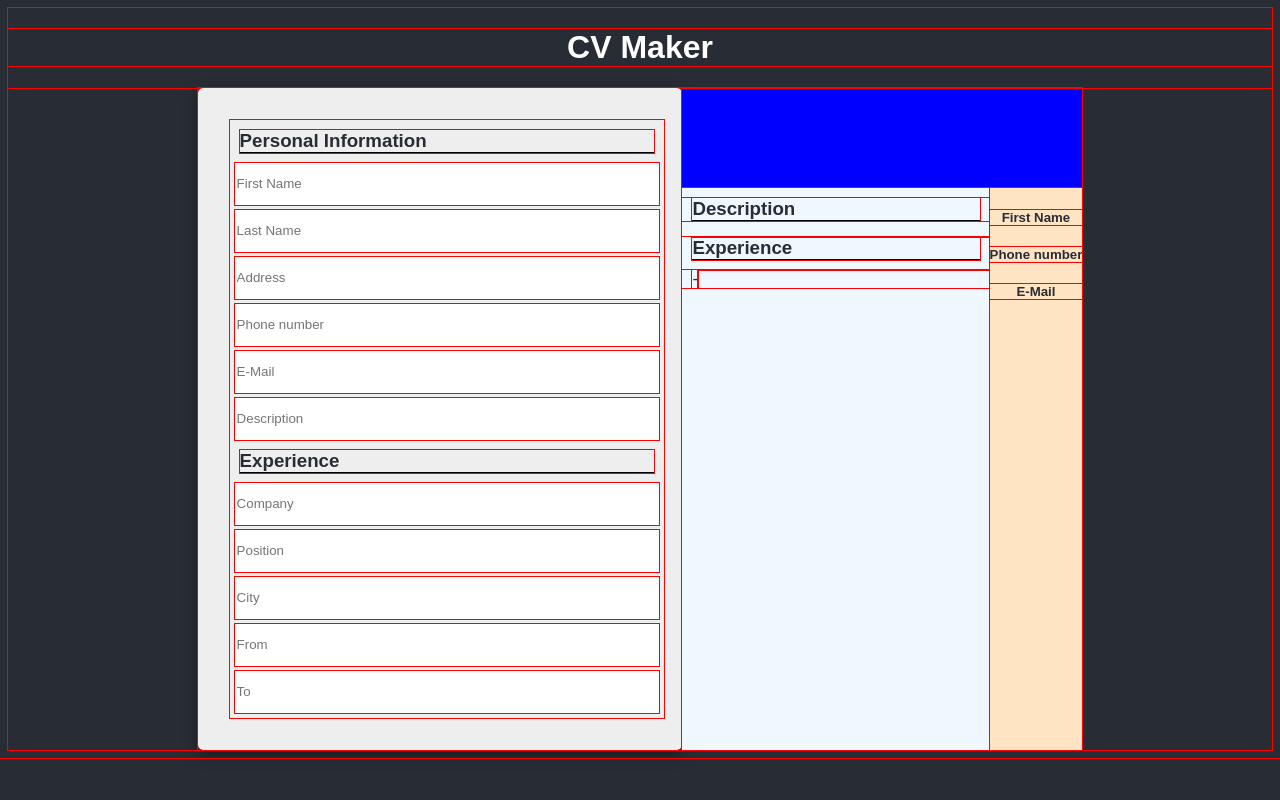
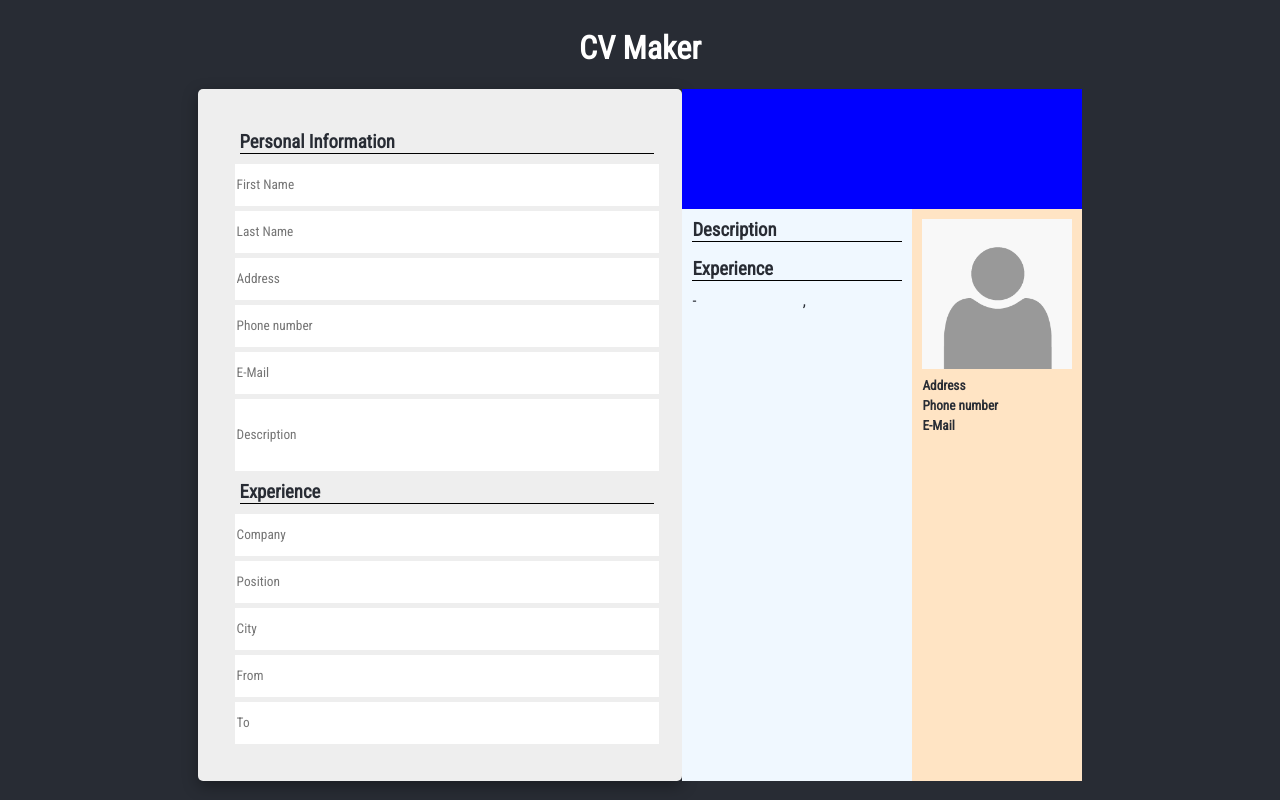
Before and after one commit to fufako/cv-react-app, a React (Create React App) app: page / in a window 1280 px wide. Built offline with nearby package versions, Linux system fonts and the light colour scheme.

Commit message:
Add avatar placeholder, add font

```diff
--- a/src/App.css
+++ b/src/App.css
@@ -1,14 +1,14 @@
-* {
-  outline: 1px solid red;
-}
+@import url("https://fonts.googleapis.com/css2?family=Roboto+Condensed&display=swap");
 body {
   background-color: #282c34;
   color: white;
   font-family: Arial;
   text-align: center;
+  font-family: "Roboto Condensed", sans-serif;
 }
 h1 {
   text-align: center;
+  font-family: "Roboto Condensed", sans-serif;
 }
 .main {
   display: flex;
@@ -52,6 +52,11 @@ h1 {
   min-width: 420px;
   border: 0;
   margin: 5px;
+  font-family: "Roboto Condensed", sans-serif;
+}
+#description-input {
+  height: 70px !important;
+  word-break: break-all;
 }
 
 h3 {
@@ -63,6 +68,18 @@ h3 {
 .preview-header {
   background-color: blue;
   min-height: 100px;
+  display: flex;
+  flex-direction: column;
+  text-align: left;
+  padding: 10px;
+}
+.preview-header-top {
+  flex: 1;
+  font-size: 2rem;
+}
+.preview-header-bottom {
+  flex: 1;
+  font-size: 1.5rem;
 }
 .sidebars-container {
   display: flex;
@@ -74,10 +91,12 @@ h3 {
 }
 #sidebar-right {
   background-color: bisque;
-  height: 100%;
+  padding: 10px;
+  text-align: left;
 }
 .experience-info-container {
   display: flex;
+  align-items: center;
 }
 .company-info {
   flex: 1;
@@ -87,6 +106,7 @@ h3 {
 }
 #description {
   text-align: left;
+  word-break: break-all;
 }
 #description p {
   margin-left: 10px;
@@ -94,3 +114,9 @@ h3 {
 .dates {
   margin-left: 10px;
 }
+img {
+  width: 150px;
+}
+h5 {
+  margin: 5px 0;
+}
--- a/src/components/Personal.js
+++ b/src/components/Personal.js
@@ -91,6 +91,7 @@ class Personal extends Component {
               }}
             />
             <input
+              id="description-input"
               placeholder="Description"
               onChange={(e) => {
                 this.updateDescription(e)
--- a/src/components/Preview.js
+++ b/src/components/Preview.js
@@ -1,4 +1,5 @@
 import Personal from "./Personal"
+import avatar from "./images/placeholder.png"
 
 const Preview = (props) => {
   const info = props.info
@@ -24,15 +25,18 @@ const Preview = (props) => {
                 {info.start} -{info.end}
               </div>
               <div className="company-info">
-                <p>{info.company}</p>
-                <p>{info.city}</p>
+                <p>{info.title}</p>
+                <p>
+                  {info.company}, {info.city}
+                </p>
               </div>
             </div>
           </div>
         </div>
 
         <div id="sidebar-right">
-          <h5>First Name</h5>
+          <img src={avatar} alt="avatar_placeholder" />
+          <h5>Address</h5>
           {info.address}
           <h5>Phone number</h5>
           {info.phone}
```
Also changed, not shown: src/components/images/placeholder.png (added).
